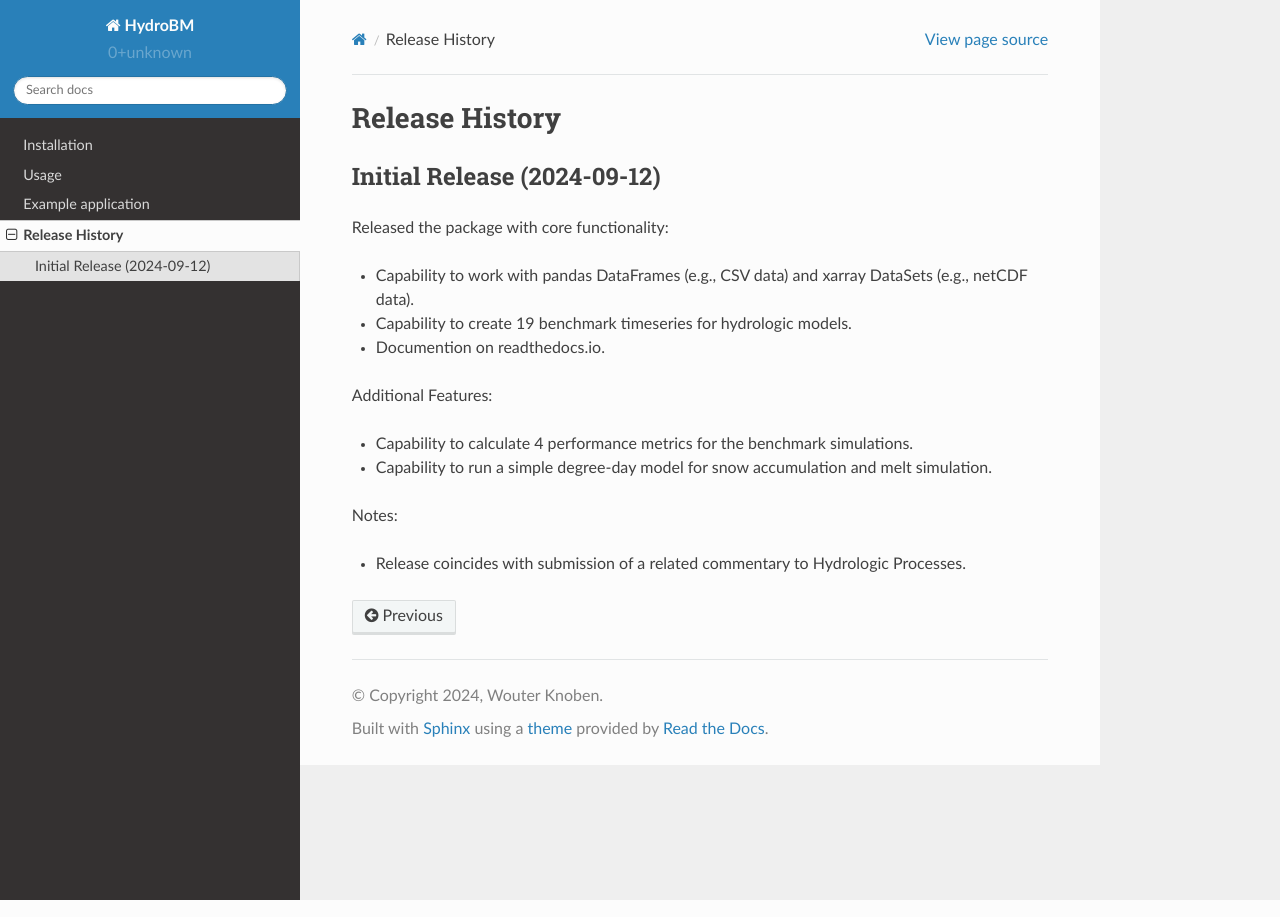
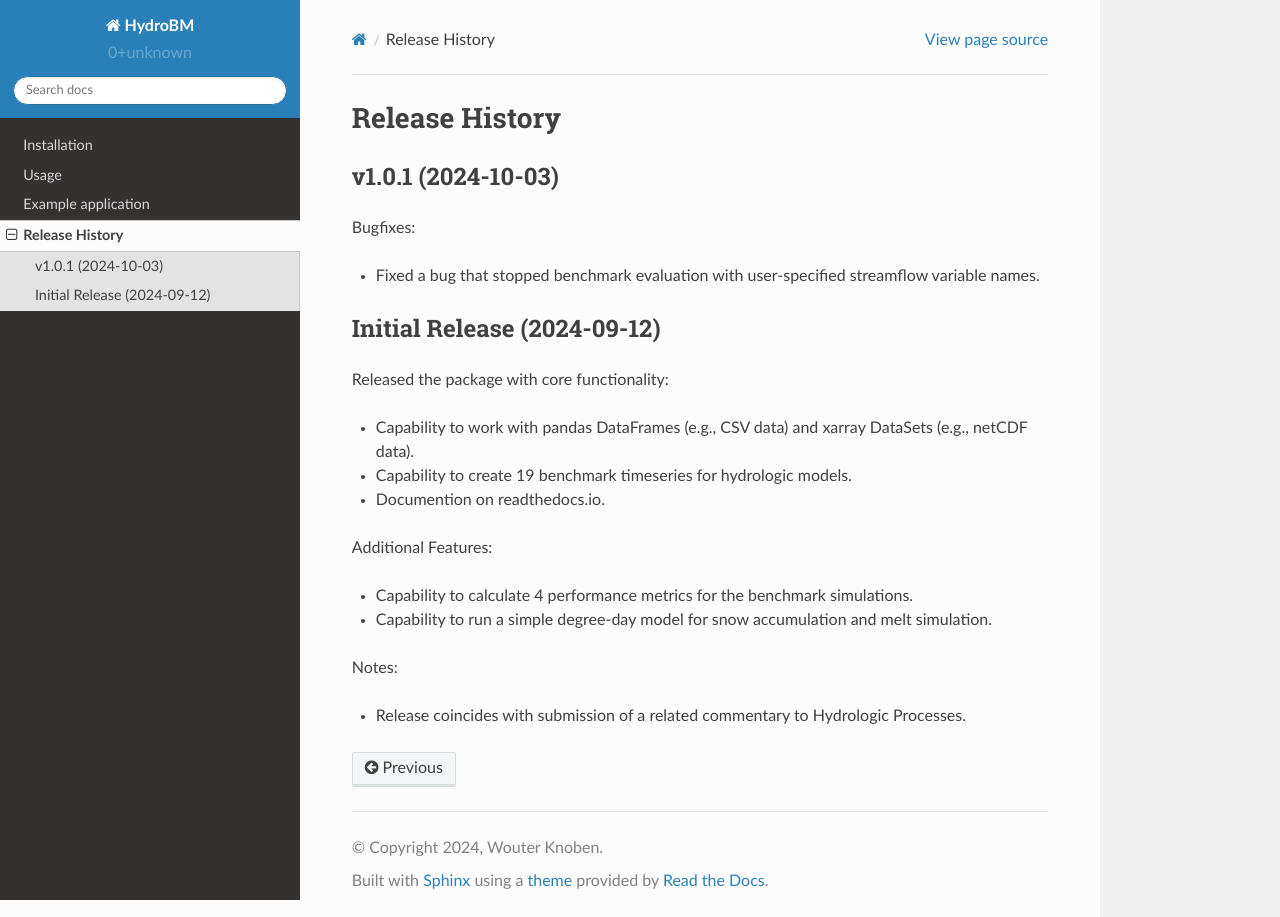
Before and after one commit to wknoben/hydrobm, a Sphinx documentation site: the page built from docs/source/release-history.rst, in a window 1280 px wide. Built offline with Sphinx 7.4.7 and the Read the Docs theme 2.0.0, drawn with Linux system fonts in a browser that asks for light colours.

Commit message:
add release notes for v1.0.1

```diff
--- a/docs/source/release-history.rst
+++ b/docs/source/release-history.rst
@@ -1,6 +1,13 @@
 ===============
 Release History
 ===============
+
+v1.0.1 (2024-10-03)
+-------------------
+Bugfixes:
+
+- Fixed a bug that stopped benchmark evaluation with user-specified streamflow variable names.
+
 
 Initial Release (2024-09-12)
 ----------------------------
```
